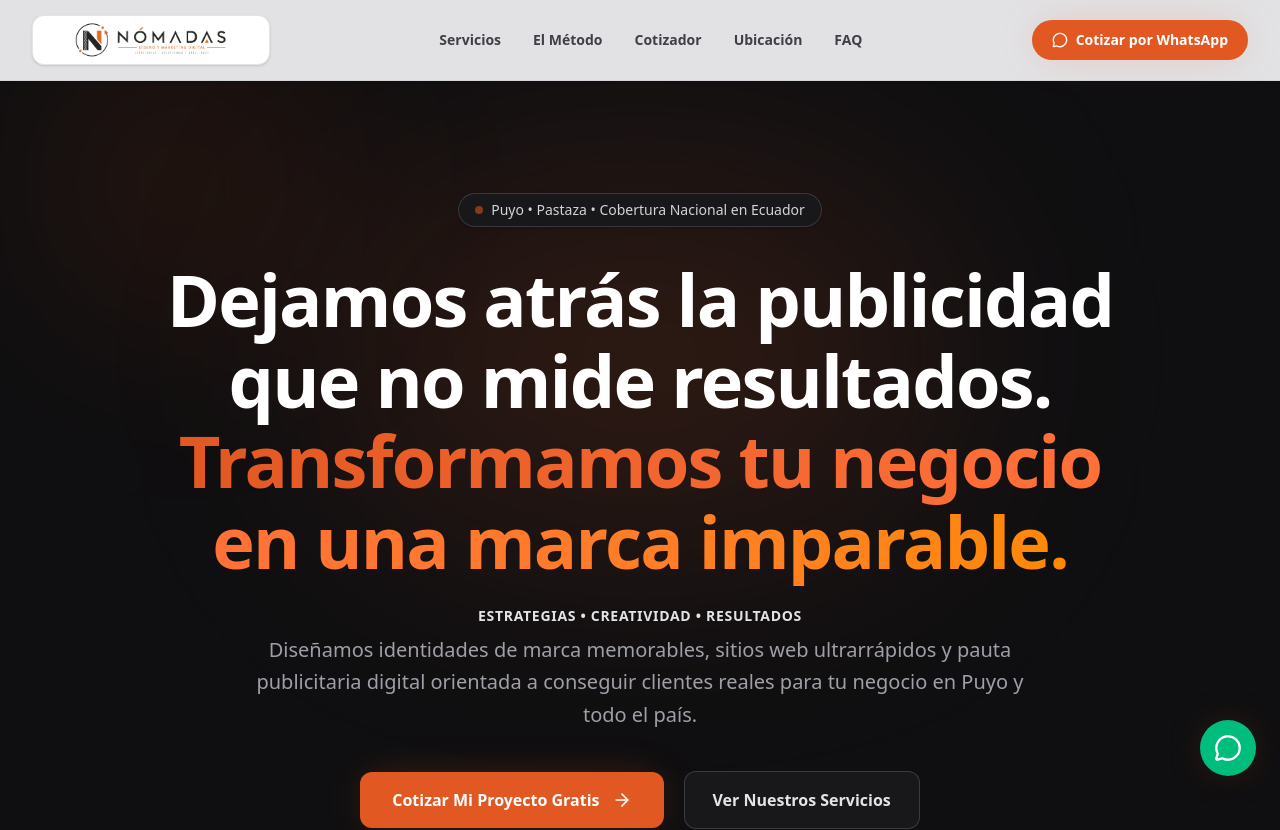
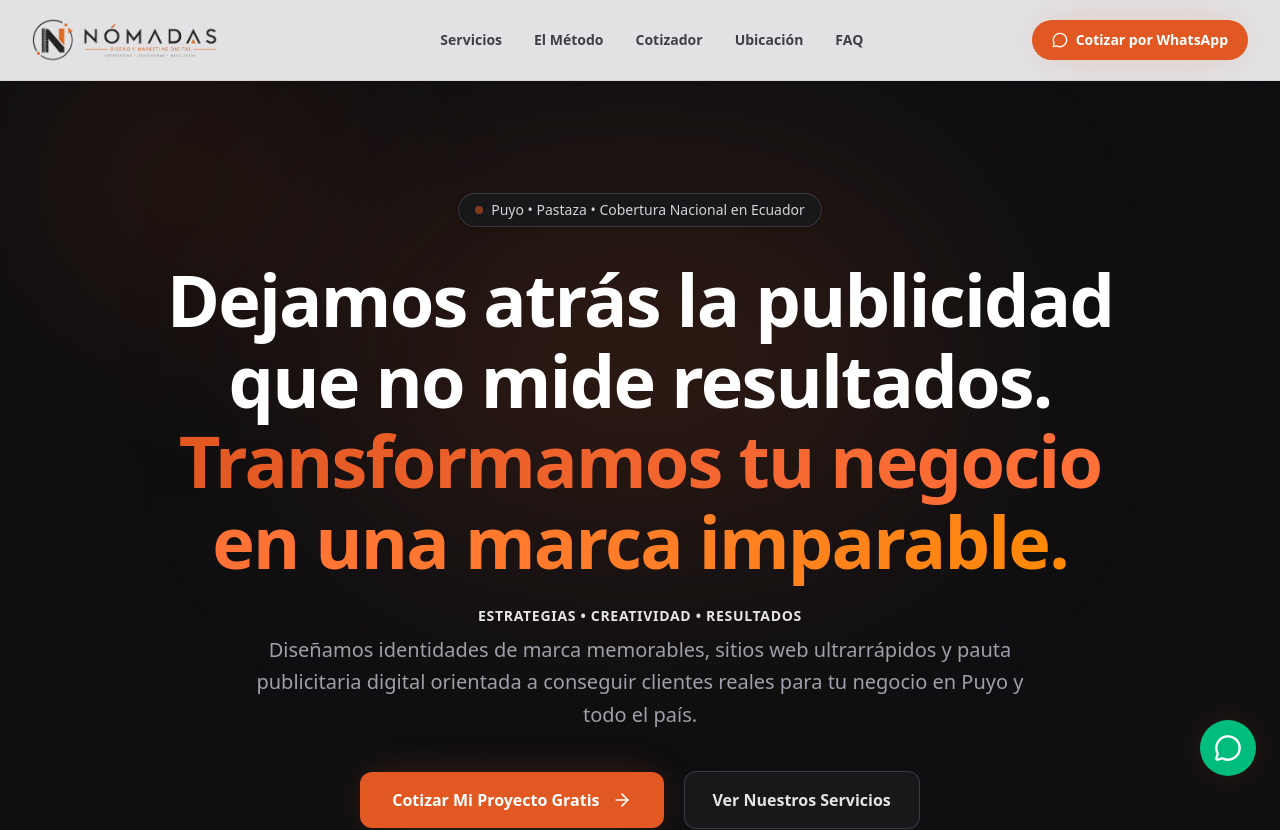
Before and after one commit to cristianfjaramillo-hue/nomadas-agencia, a Next.js app: page / in a window 1280 px wide. Shown: the top 830 px of the page. Built offline with nearby package versions, Linux system fonts and the light colour scheme.

Commit message:
feat(landing): complete high-converting landing page with Next.js 16 and Tailwind v4

```diff
--- a/app/page.tsx
+++ b/app/page.tsx
@@ -87,16 +87,14 @@ export default function HomePage() {
       <header className="sticky top-0 z-50 backdrop-blur-md bg-[#EFEFF2]/95 border-b border-zinc-300/80 shadow-sm">
         <div className="max-w-7xl mx-auto px-4 sm:px-6 lg:px-8 h-20 flex items-center justify-between">
           <div className="flex items-center gap-3">
-            <div className="bg-white px-3.5 py-1.5 rounded-xl shadow-sm border border-zinc-200 flex items-center justify-center">
-              <div className="relative h-9 w-44 sm:w-52">
+            <div className="relative h-11 w-48 sm:w-60">
               <Image
                 src="/branding/logo.png"
                 alt="NÓMADAS Agencia de Diseño y Marketing Digital"
                 fill
                 priority
-                  className="object-contain"
+                className="object-contain object-left"
               />
-              </div>
             </div>
           </div>
 
@@ -694,15 +692,13 @@ export default function HomePage() {
         <div className="max-w-7xl mx-auto px-4 sm:px-6 lg:px-8">
           <div className="flex flex-col md:flex-row items-center justify-between gap-8 text-center md:text-left">
             <div>
-              <div className="bg-white px-3.5 py-1.5 rounded-xl shadow-sm inline-flex items-center justify-center mb-3 border border-zinc-200">
-                <div className="relative h-9 w-44">
+              <div className="relative h-11 w-48 mb-3">
                 <Image
                   src="/branding/logo.png"
                   alt="NÓMADAS"
                   fill
-                    className="object-contain"
+                  className="object-contain object-left"
                 />
-                </div>
               </div>
               <p className="text-xs text-zinc-600 max-w-sm font-medium leading-relaxed">
                 NÓMADAS AGENCIA DE DISEÑO Y MARKETING DIGITAL.
```
Also changed, not shown: public/branding/logo-transparent.png (added). Lines whose indentation alone changed are shown as unchanged.
